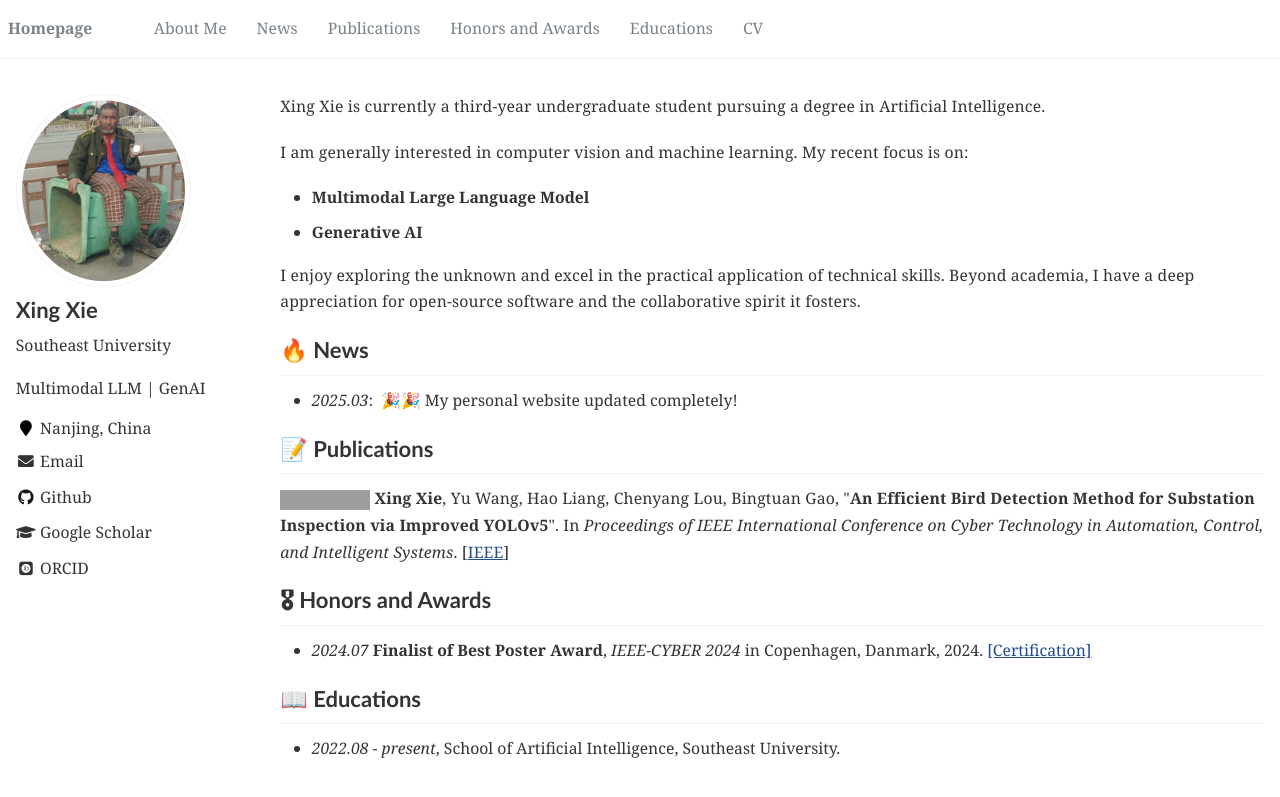
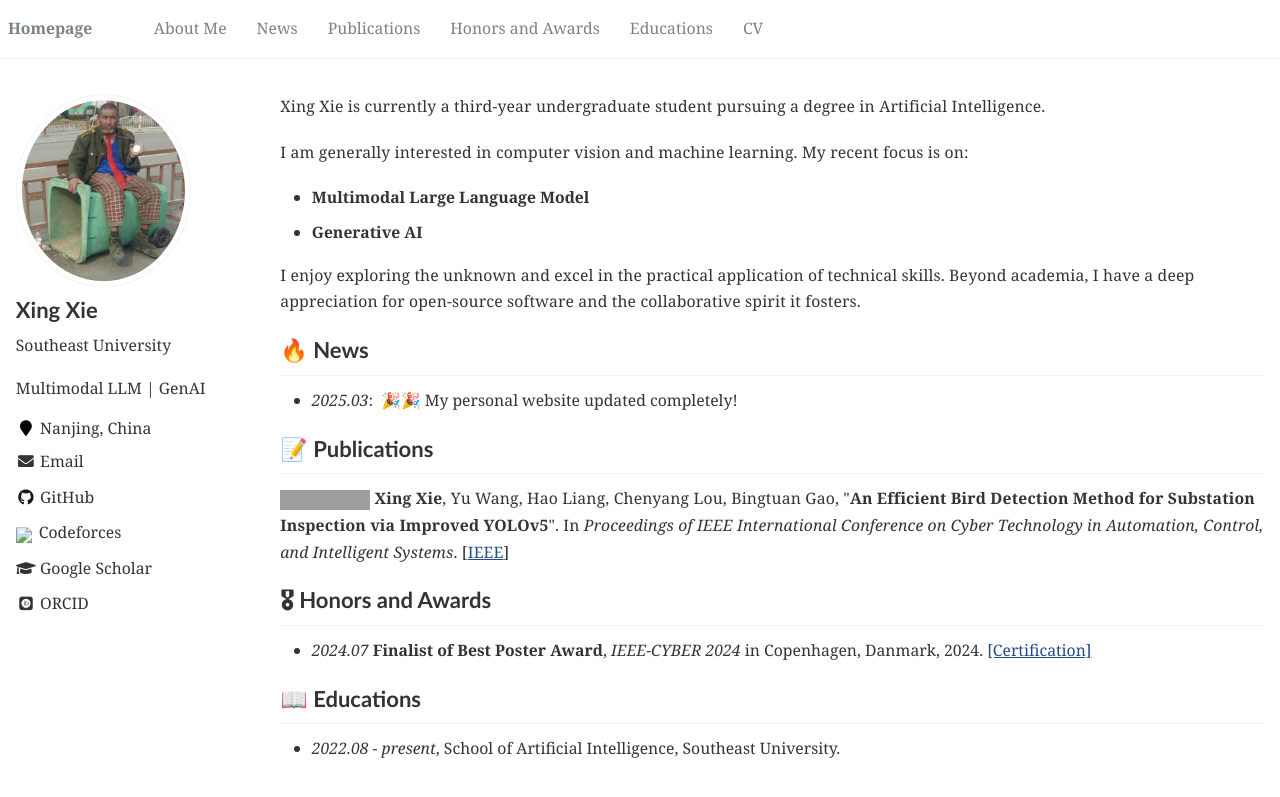
Before and after one commit to kaicheng001/kaicheng001.github.io, a Jekyll site: the page built from _pages/about.md, in a window 1280 px wide. Shown: the top 797 px of the page. Built offline with Jekyll 4.4.1, drawn with Linux system fonts in a browser that asks for light colours; some web fonts are replaced; grey boxes are pictures that could not be loaded.

Commit message:
add Codeforces profile

```diff
--- a/_config.yml
+++ b/_config.yml
@@ -49,6 +49,7 @@ author:
   pinterest        :
   soundcloud       :
   stackoverflow    : # http://stackoverflow.com/users/123456/username
+  codeforces       : kruebbelegassiemz2154 # e.g., "codeforces username"
   steam            :
   tumblr           :
   twitter          :
--- a/_includes/author-profile.html
+++ b/_includes/author-profile.html
@@ -65,7 +65,13 @@
         <li><a href="https://bitbucket.org/{{ author.bitbucket }}"><i class="fab fa-fw fa-bitbucket" aria-hidden="true"></i> Bitbucket</a></li>
       {% endif %}
       {% if author.github %}
-        <li><a href="https://github.com/{{ author.github }}"><i class="fab fa-fw fa-github" aria-hidden="true"></i> Github</a></li>
+        <li><a href="https://github.com/{{ author.github }}"><i class="fab fa-fw fa-github" aria-hidden="true"></i> GitHub</a></li>
+      {% endif %}
+      {% if author.codeforces %}
+      <li><a href="https://codeforces.com/profile/{{ author.codeforces }}">
+          <img src=".../images/codeforces-icon.svg"
+            style="width: 17px; height: auto; vertical-align: text-bottom; margin-right: 3px;"> Codeforces</a>
+      </li>
       {% endif %}
       {% if author.stackoverflow %}
         <li><a href="https://www.stackoverflow.com/users/{{ author.stackoverflow }}"><i class="fab fa-fw fa-stack-overflow" aria-hidden="true"></i> Stackoverflow</a></li>
```
Also changed, not shown: images/codeforces-icon.svg (added).
